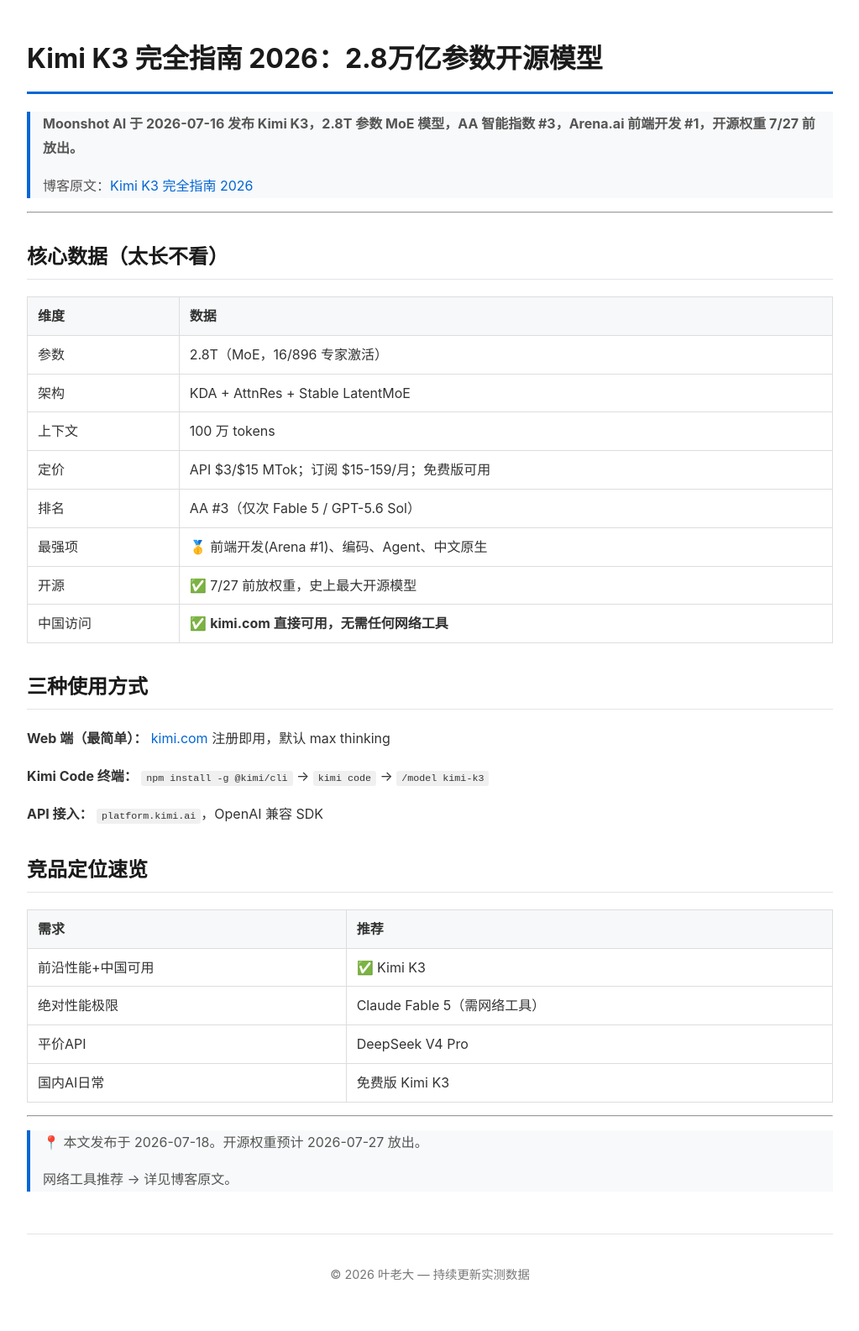
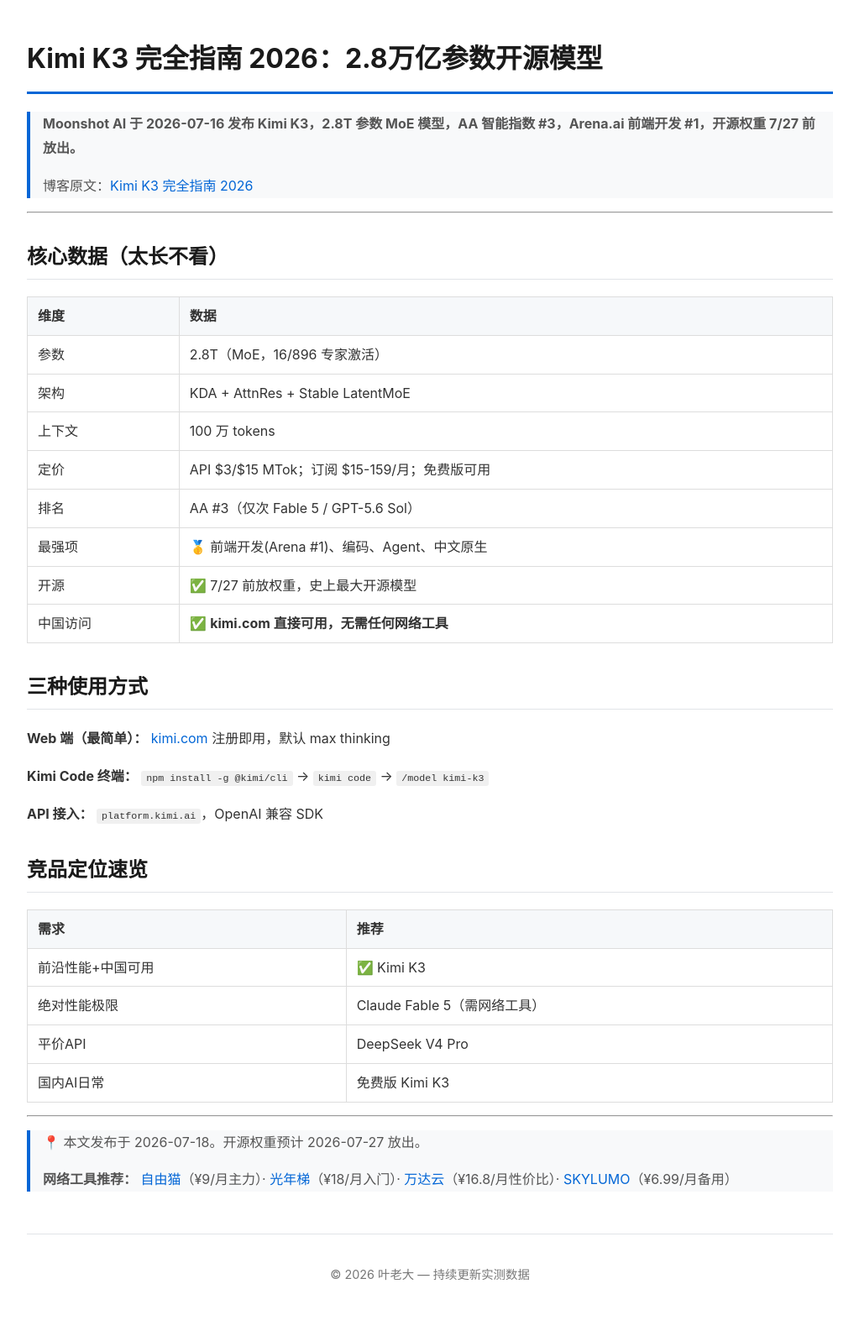
Before and after one commit to yezuofan/free-internet-guide, a Jekyll site: the page built from getting-started/kimi-k3-guide-2026.md, in a window 1280 px wide. Shown: the whole page at 84% size, without its empty margins (128-1151 px from the left). Built offline with Jekyll 4.4.1, drawn with Linux system fonts in a browser that asks for light colours; our own code applies the rules of GitHub Pages for plain Markdown files.

Commit message:
Add CTA shortlinks to Kimi K3 guide

```diff
--- a/getting-started/kimi-k3-guide-2026.md
+++ b/getting-started/kimi-k3-guide-2026.md
@@ -40,4 +40,4 @@
 
 > 📍 本文发布于 2026-07-18。开源权重预计 2026-07-27 放出。
 >
-> 网络工具推荐 → 详见博客原文。
+> **网络工具推荐：** [自由猫](https://api.huanghaiwan.com/go/自由猫)（¥9/月主力）· [光年梯](https://api.huanghaiwan.com/go/光年梯)（¥18/月入门）· [万达云](https://api.huanghaiwan.com/go/万达云)（¥16.8/月性价比）· [SKYLUMO](https://api.huanghaiwan.com/go/SKYLUMO)（¥6.99/月备用）
```
